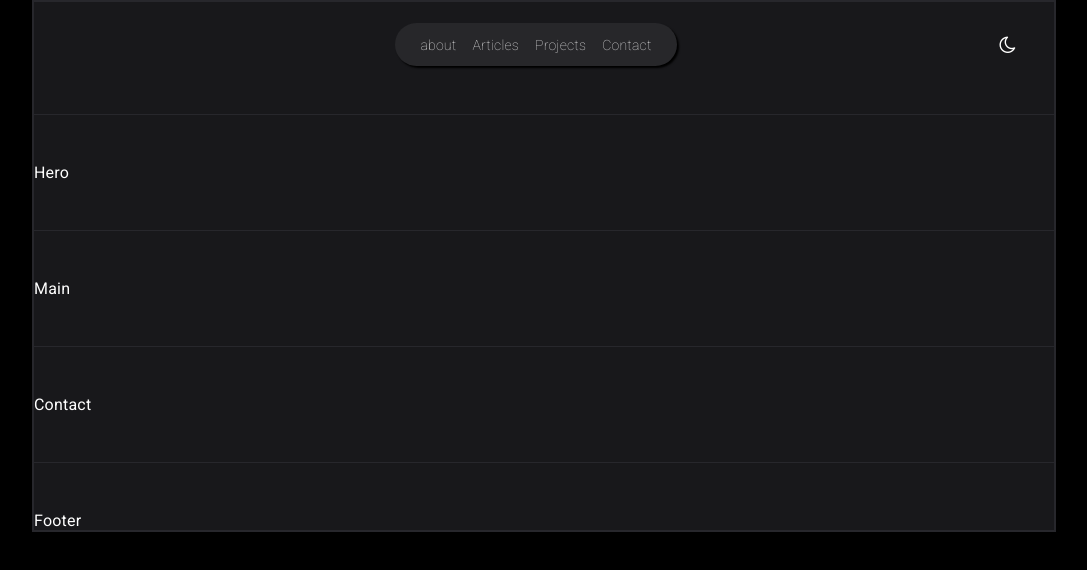
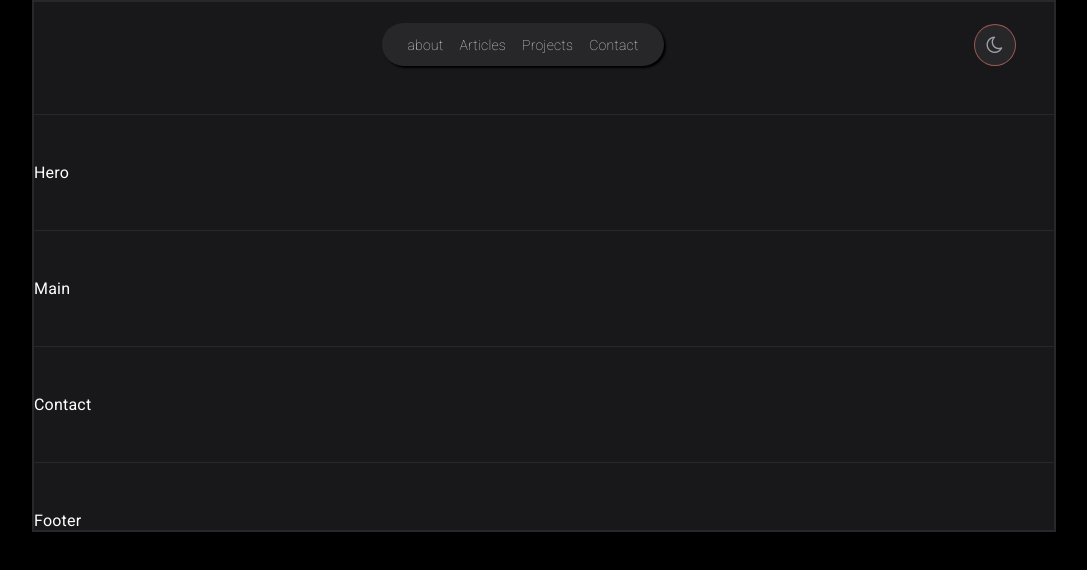
Before and after one commit to Youssefassad0/My_Own_portfolio, a React (Vite) app in the folder my-app/: page / in a window 1280 px wide. Shown: the top 570 px of the page, without its empty margins (96-1183 px from the left). Built offline with nearby package versions, Linux system fonts and the light colour scheme.

Commit message:
complete header

```diff
--- a/my-app/src/components/header/Header.jsx
+++ b/my-app/src/components/header/Header.jsx
@@ -5,7 +5,7 @@ function Header() {
   const [showModal,setShowModal]=useState(false);
   return (
     <header className="flex">
-      <button onClick={()=>setShowModal(true)} className="menu icon-menu"/>
+      <button onClick={()=>setShowModal(true)} className="menu icon-menu flex"/>
       <div />
       <nav>
         <ul className="flex">
@@ -24,7 +24,9 @@ function Header() {
         </ul>
       </nav>
 
-      <button className="icon-moon-o" ></button>
+      <button className="mode flex" >
+        <span className="icon-moon-o"></span>
+      </button>
 {
   showModal && ( <div className="flexed">
     <ul className="modal">
--- a/my-app/src/components/header/header.css
+++ b/my-app/src/components/header/header.css
@@ -29,6 +29,43 @@ header button {
 header button.menu {
   display: none;
 }
+header button.menu:hover {
+  cursor: pointer;
+}
+/* Icons  */
+header .icon-menu,
+header button.mode {
+  background-color: var(--bgHeader);
+  height: 2.5rem;
+  width: 2.5rem;
+  border-radius: 50%;
+  justify-content: center;
+  text-align: center;
+  color: var(--subtitle);
+  border: 1px solid rgba(250, 128, 114, 0.564);
+}
+header .icon-menu:hover,
+header button.mode:hover{
+    color: var(--title);
+    cursor: pointer;
+    transition: 0.3s;
+    border: 1px solid rgba(250, 128, 114, 0.995);
+}
+
+
+header .icon-circle-with-cross{
+    font-size: 1.3rem;
+    cursor: pointer;
+    color: var(--subtitle);
+    transition: 0.3s;
+
+}
+header .icon-circle-with-cross:hover{
+    font-size: 1.6rem;
+    color: crimson;
+    rotate: 180deg;
+}
+
 
 /* Model  */
 header .flexed {
@@ -46,7 +83,7 @@ header .flexed ul.modal {
   border-radius: 1rem;
   padding: 1rem 2rem;
   background-color: var(--secondary);
-  animation: moveModal  0.7s 1  ;
+  animation: moveModal 0.7s 1;
 }
 header .flexed ul.modal li {
   border-bottom: 1px solid var(--border);
@@ -65,17 +102,17 @@ header .flexed ul.modal li:first-child {
 header .flexed ul.modal li:last-child {
   border: none;
 }
+
 @keyframes moveModal {
-    0%{
+  0% {
     scale: 0;
   }
-    60%{
+  60% {
     scale: 1.2;
   }
   100% {
     scale: 1;
   }
-
 }
 @media (max-width: 700px) {
   header.flex nav {
--- a/my-app/src/index.css
+++ b/my-app/src/index.css
@@ -62,3 +62,6 @@ a:hover{
 button{
   all: unset;
 }
+button:active{
+  scale: 0.9;
+}
```
Lines whose indentation alone changed are shown as unchanged.
